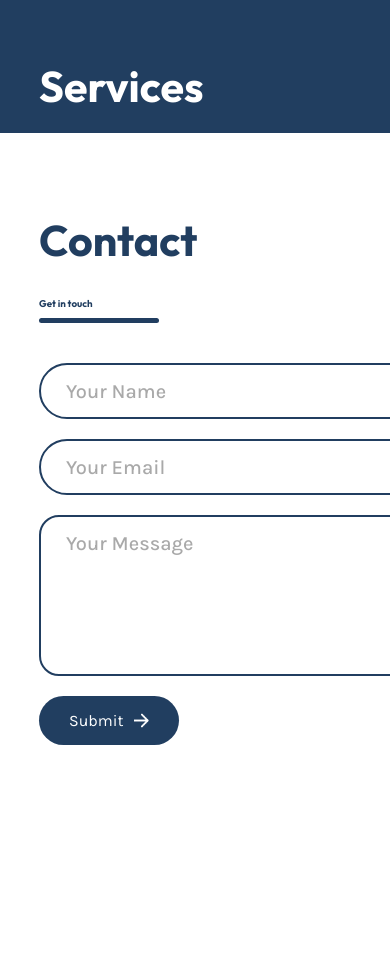
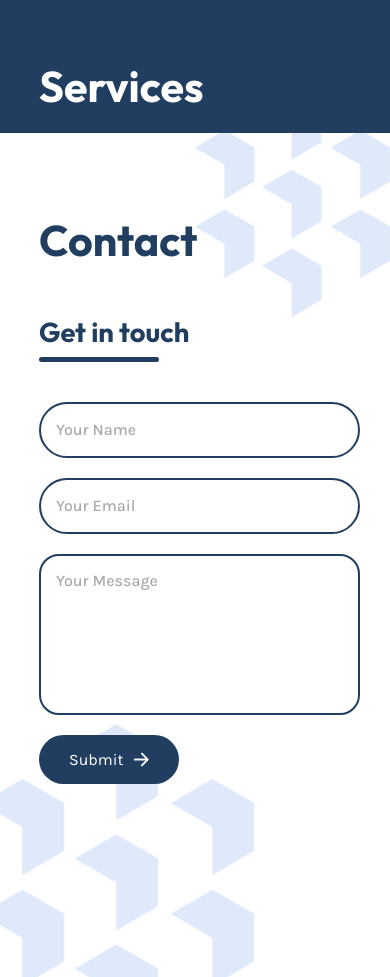
Before and after one commit to david14higgins/Lanthanideas.com, a React (Vite) app: page / in a window 390 px wide. Shown: the part 3880-4857 px from the top of the page. Built offline with nearby package versions, Linux system fonts and the light colour scheme.

Commit message:
contact form is responsive

```diff
--- a/src/components/ContactPage/ContactForm.css
+++ b/src/components/ContactPage/ContactForm.css
@@ -1,6 +1,6 @@
 @import '../../variables.css';
 
-.contact {
+.contact-container {
     display: flex;
     align-items: center;
     justify-content: space-evenly;
@@ -80,20 +80,37 @@
 /* Extra small devices (portrait phones, less than 576px) */
 
 @media (max-width: 767.98px) {
+    .contact-inputs {
+        width: 300px;
+    }
 
+    .contact-title h3 {
+        font-size: 7vw;
+    }
+
+    .contact-inputs {
+        font-size: 16px;
+        padding-left: 15px;
+    }
 }
 
 /* Medium devices (tablets, 768px and up) */
 @media (min-width: 768px) and (max-width: 991.98px) {
-
+    .contact-title h3 {
+        font-size: 4vw;
+    }
 }
 
 /* Large devices (desktops, 992px and up) */
 @media (min-width: 992px) and (max-width: 1199.98px) {
-
+    .contact-title h3 {
+        font-size: 4vw;
+    }
 }
 
 /* Extra large devices (large desktops, 1200px and up) */
 @media (min-width: 1200px) and (max-width: 1399.98px) {
-
+    .contact-title h3 {
+        font-size: 4vw;
+    }
 }
--- a/src/components/ContactPage/ContactForm.jsx
+++ b/src/components/ContactPage/ContactForm.jsx
@@ -33,7 +33,7 @@ const ContactForm = () => {
     };
 
     return (
-        <div className="contact">
+        <div className="contact-container">
             <form className="contact-form" onSubmit={onSubmit}>
             <div className="contact-title">
                 <h3>Get in touch</h3>
--- a/src/components/ContactPage/ContactPage.css
+++ b/src/components/ContactPage/ContactPage.css
@@ -2,10 +2,12 @@
 
 .contact-page {
     height: 100vh;
+    overflow: hidden;
 }
 
 .contact-content {
-    }
+    z-index: 1;
+}
 
 .contact-content h2{
     color: var(--primary-blue);
--- a/src/components/ContactPage/ContactPage.jsx
+++ b/src/components/ContactPage/ContactPage.jsx
@@ -2,6 +2,7 @@ import React from 'react'
 import '../Page.css'
 import './ContactPage.css'
 import ContactForm from './ContactForm'
+import BackgroundLogo from '../Background/BackgroundLogo'
 
 
 const ContactPage = () => {
@@ -11,6 +12,8 @@ const ContactPage = () => {
             <h2>Contact</h2>
             <ContactForm />
         </div>
+        <BackgroundLogo position="upper"/>
+        <BackgroundLogo position="lower"/>
     </div>
 
   )
```
